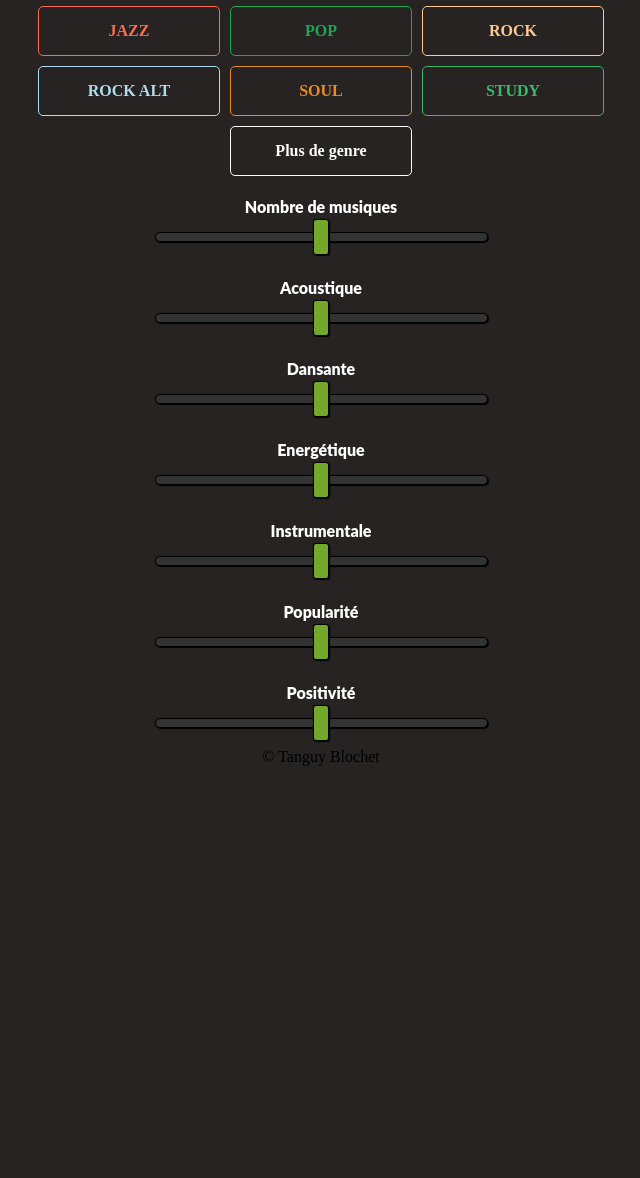
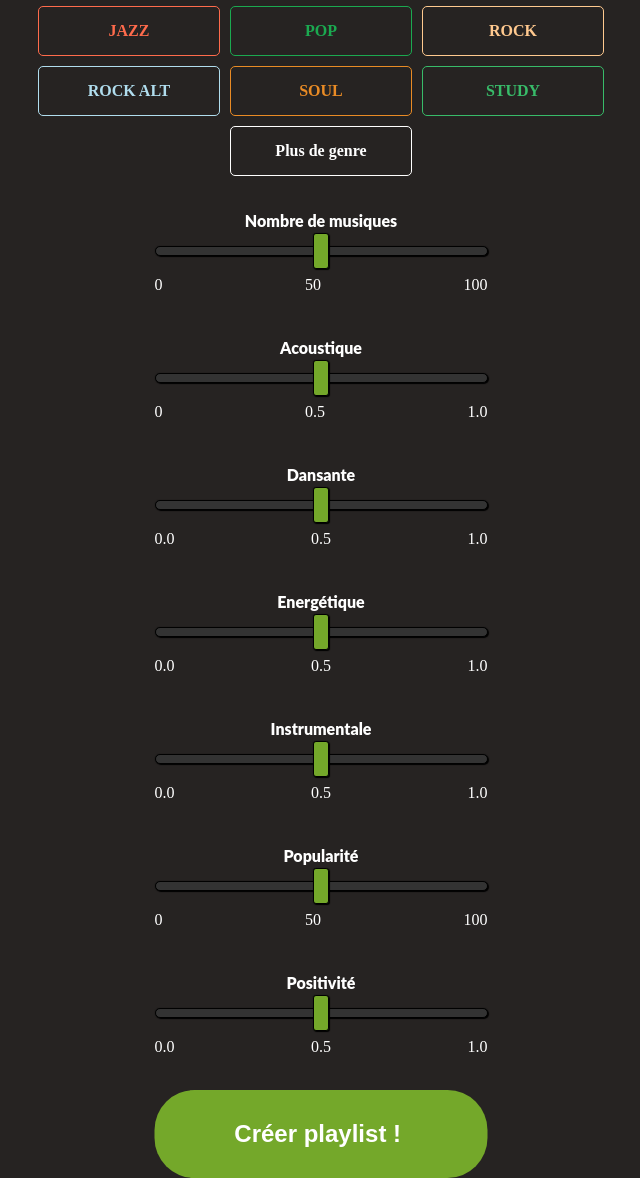
Before and after one commit to Mittixx/Spotify, a Django app: page /SpotifyPlCreator/creator in a window 1280 px wide. Shown: the part 283-1461 px from the top of the page, without its empty margins (319-959 px from the left). Before the commit the page ends 1049 px from the top, so only its background shows below. Run offline with Django 3.2, Linux system fonts and the light colour scheme.

Commit message:
CSS and JS, working on range value.

```diff
--- a/SpotifyLector/templates/SpotifyLector/creator.html
+++ b/SpotifyLector/templates/SpotifyLector/creator.html
@@ -71,32 +71,85 @@
 
 
     <div class="ranges">
+        <div class="row">
             <p>Nombre de musiques </p>
-        <input id="numberSongs" type="range" max="100" min="0" step="1">
+            <input id="numberSongs" class="rangeIn" type="range" max="100" min="0" step="1">
+            <ul class="row-label">
+                <li>0</li>
+                <li class="my-value">50</li>
+                <li>100</li>
+            </ul>
+        </div>
 
+        <div class="row">
             <p>Acoustique</p>
-        <input id="acousticness" type="range" max="1.0" min="0.0" step="0.1">
+            <input id="acousticness" class="rangeIn" type="range" max="1.0" min="0.0" step="0.1">
+            <ul class="row-label">
+                <li>0</li>
+                <li class="my-value">0.5</li>
+                <li>1.0</li>
+            </ul>
+        </div>
 
+        <div class="row">
             <p title="De 0.0 (peu dansante) à 1.0 (très dansante).">Dansante</p>
-        <input id="danceability" type="range" max="1.0" min="0.0" step="0.1">
+            <input id="danceability" class="rangeIn" type="range" max="1.0" min="0.0" step="0.1">
+            <ul class="row-label">
+                <li>0.0</li>
+                <li class="my-value">0.5</li>
+                <li>1.0</li>
+            </ul>
+        </div>
 
+        <div class="row">
             <p title="Une musique très énergique (1.0) sera bruyante, rapide et puissante.">Energétique</p>
-        <input id="energy" type="range" max="1.0" min="0.0" step="0.1">
+            <input id="energy" class="rangeIn" type="range" max="1.0" min="0.0" step="0.1">
+            <ul class="row-label">
+                <li>0.0</li>
+                <li class="my-value">0.5</li>
+                <li>1.0</li>
+            </ul>
+        </div>
 
+        <div class="row">
             <p title="1.0 représente une musique sans vocal, au dessus de 0.5
             les musiques comporteront très peu de vocal.">Instrumentale</p>
-        <input id="instrumentalness" type="range" max="1.0" min="0.0" step="0.1">
+            <input id="instrumentalness" class="rangeIn" type="range" max="1.0" min="0.0" step="0.1">
+            <ul class="row-label">
+                <li>0.0</li>
+                <li class="my-value">0.5</li>
+                <li>1.0</li>
+            </ul>
+        </div>
 
+         <div class="row">
             <p>Popularité</p>
-        <input id="popularity" type="range" max="100" min="0" step="1">
-
+            <input id="popularity" class="rangeIn" type="range" max="100" min="0" step="1">
+            <ul class="row-label">
+                <li>0</li>
+                <li class="my-value">50</li>
+                <li>100</li>
+            </ul>
+        </div>
         {% comment %}<p>Paroles</p>
         <input id="speechiness" type="range" max="1.0" min="0.0" step="0.1">
         {% endcomment %}
+        <div class="row">
+            <p title="0.0 pour des musiques tristes et dépressives, 1.0 pour des musiques euphoriques et joyeuses.">Positivité</p>
+            <input id="valence" class="rangeIn" type="range" max="1.0" min="0.0" step="0.1">
+            <ul class="row-label">
+                <li>0.0</li>
+                <li class="my-value">0.5</li>
+                <li>1.0</li>
+            </ul>
+        </div>
 
-        <p title="0.0 pour des musiques tristes et dépressives, 1.0 pour des musiques euphoriques et joyeuses.">Positivité</p>
-        <input id="valence" type="range" max="1.0" min="0.0" step="0.1">
+
+    <div id="buttonCreate">
+        <input class="buttonCreate" type="submit" value="Créer playlist ! ">
     </div>
+    </div>
+
 {% endblock %}
 
 {%  block scripts %}
--- a/sass/SpotifyLector/creator.scss
+++ b/sass/SpotifyLector/creator.scss
@@ -122,15 +122,34 @@ $fourth-third:#38BB69;
   .ranges {
     display: flex;
     flex-direction: column;
+
+    .row {
+      margin: 14px;
+    }
+    ul.row-label {
+      color: #fff;
+      width: 333px;
+      margin: auto;
+      padding: 0;
+      display: flex;
+      justify-content: space-between;
+      li {
+        display: inline;
+        justify-content: space-between;
+      }
+    }
+
     input {
       width: 333px;
       margin: auto;
     }
     input[type="range"] {
+      display: flex;
       -webkit-appearance: none;
       background: transparent;
       margin-bottom: 20px;
     }
+
 
     input[type=range]:focus {
       outline: none;
@@ -165,4 +184,30 @@ $fourth-third:#38BB69;
       border:0.2px solid #010101;
     }
   }
+  #buttonCreate {
+    margin: 20px;
+    display: flex;
+    justify-content: center;
+  }
+
+  .buttonCreate {
+    background-color: #74A82A;
+    left: 50%;
+    position: absolute;
+    transform: translateX(-50%);
+    border-radius: 40px;
+    padding: 30px 50px;
+    border-style: none;
+    color: white;
+    font-size: 1.5em;
+    font-weight: 800;
+    -webkit-transition: background-color 1s;
+    transition: background-color 1s;
 }
+
+.buttonCreate:hover {
+    background-color:#446001 ;
+    color: #fff;
+    cursor: pointer;
+}
+}
--- a/static/SpotifyLector/css/SpotifyLector/creator.css
+++ b/static/SpotifyLector/css/SpotifyLector/creator.css
@@ -114,29 +114,48 @@
   display: flex;
   flex-direction: column;
 }
-/* line 125, ../../../../sass/SpotifyLector/creator.scss */
+/* line 126, ../../../../sass/SpotifyLector/creator.scss */
+#content .ranges .row {
+  margin: 14px;
+}
+/* line 129, ../../../../sass/SpotifyLector/creator.scss */
+#content .ranges ul.row-label {
+  color: #fff;
+  width: 333px;
+  margin: auto;
+  padding: 0;
+  display: flex;
+  justify-content: space-between;
+}
+/* line 136, ../../../../sass/SpotifyLector/creator.scss */
+#content .ranges ul.row-label li {
+  display: inline;
+  justify-content: space-between;
+}
+/* line 142, ../../../../sass/SpotifyLector/creator.scss */
 #content .ranges input {
   width: 333px;
   margin: auto;
 }
-/* line 129, ../../../../sass/SpotifyLector/creator.scss */
+/* line 146, ../../../../sass/SpotifyLector/creator.scss */
 #content .ranges input[type="range"] {
+  display: flex;
   -webkit-appearance: none;
   background: transparent;
   margin-bottom: 20px;
 }
-/* line 135, ../../../../sass/SpotifyLector/creator.scss */
+/* line 154, ../../../../sass/SpotifyLector/creator.scss */
 #content .ranges input[type=range]:focus {
   outline: none;
 }
-/* line 139, ../../../../sass/SpotifyLector/creator.scss */
+/* line 158, ../../../../sass/SpotifyLector/creator.scss */
 #content .ranges input[type=range]::-ms-track {
   cursor: pointer;
   background: transparent;
   border-color: transparent;
   color: transparent;
 }
-/* line 145, ../../../../sass/SpotifyLector/creator.scss */
+/* line 164, ../../../../sass/SpotifyLector/creator.scss */
 #content .ranges input[type=range]::-webkit-slider-thumb {
   -webkit-appearance: none;
   height: 36px;
@@ -148,7 +167,7 @@
   margin-top: -14px;
   box-shadow: 1px 1px 1px #000000, 0px 0px 1px #0d0d0d;
 }
-/* line 157, ../../../../sass/SpotifyLector/creator.scss */
+/* line 176, ../../../../sass/SpotifyLector/creator.scss */
 #content .ranges input[type="range"]::-webkit-slider-runnable-track {
   margin: auto;
   width: 50%;
@@ -159,3 +178,30 @@
   border-radius: 5px;
   border: 0.2px solid #010101;
 }
+/* line 187, ../../../../sass/SpotifyLector/creator.scss */
+#content #buttonCreate {
+  margin: 20px;
+  display: flex;
+  justify-content: center;
+}
+/* line 193, ../../../../sass/SpotifyLector/creator.scss */
+#content .buttonCreate {
+  background-color: #74A82A;
+  left: 50%;
+  position: absolute;
+  transform: translateX(-50%);
+  border-radius: 40px;
+  padding: 30px 50px;
+  border-style: none;
+  color: white;
+  font-size: 1.5em;
+  font-weight: 800;
+  -webkit-transition: background-color 1s;
+  transition: background-color 1s;
+}
+/* line 208, ../../../../sass/SpotifyLector/creator.scss */
+#content .buttonCreate:hover {
+  background-color: #446001;
+  color: #fff;
+  cursor: pointer;
+}
--- a/static/SpotifyLector/js/creator.js
+++ b/static/SpotifyLector/js/creator.js
@@ -20,19 +20,25 @@ $(".button-genre").click( function () {
     }
 
 
-})
+});
 
 $(".button-more").click( function () {
     if ($(this).hasClass("more-clicked"))
     {
-        $(".button-genre.more").css('display','none');
+        $(".button-genre.more").slideUp();
         $(this).text("Plus de genre");
         $(this).removeClass("more-clicked");
     }
     else {
-        $(".button-genre.more").css('display','inline-flex');
+        // $(".button-genre.more").css('display','inline-flex');
+        $(".button-genre.more").slideDown();
         $(this).addClass("more-clicked");
         $(this).text("Moins de genre");
     }
 
-})
+});
+
+$('.rangeIn').change( function() {
+    alert($(this).val());
+    $(this).closest('.my-value').text($(this).val());
+});
```
Lines whose indentation alone changed are shown as unchanged.
